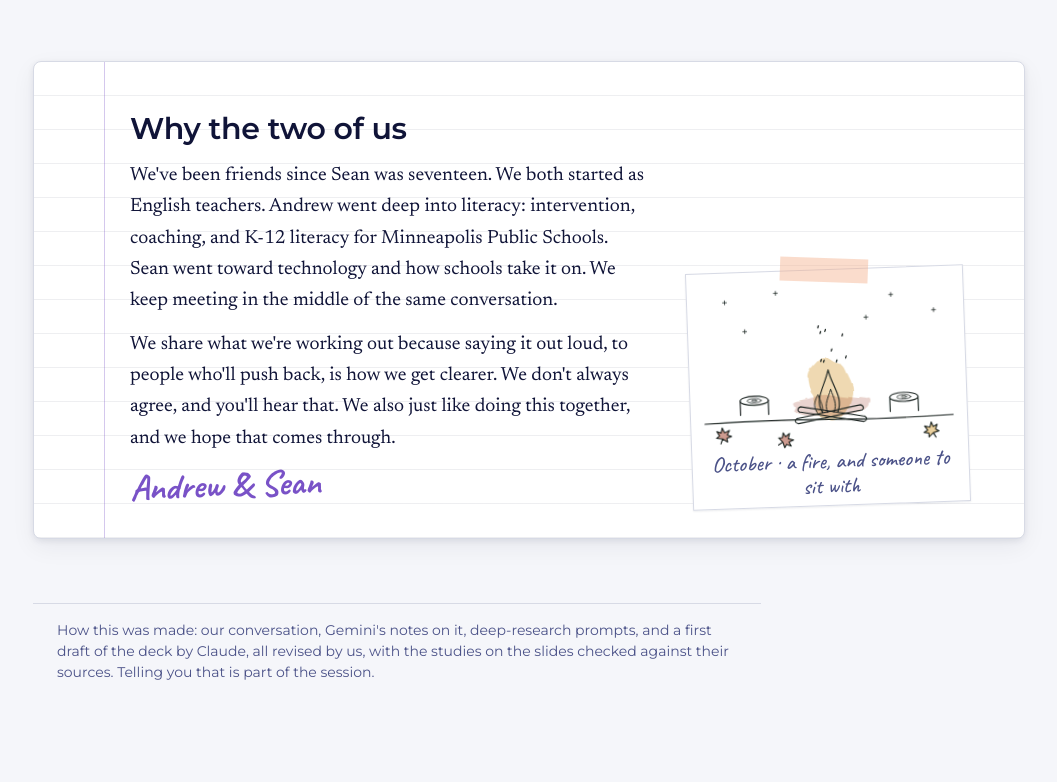
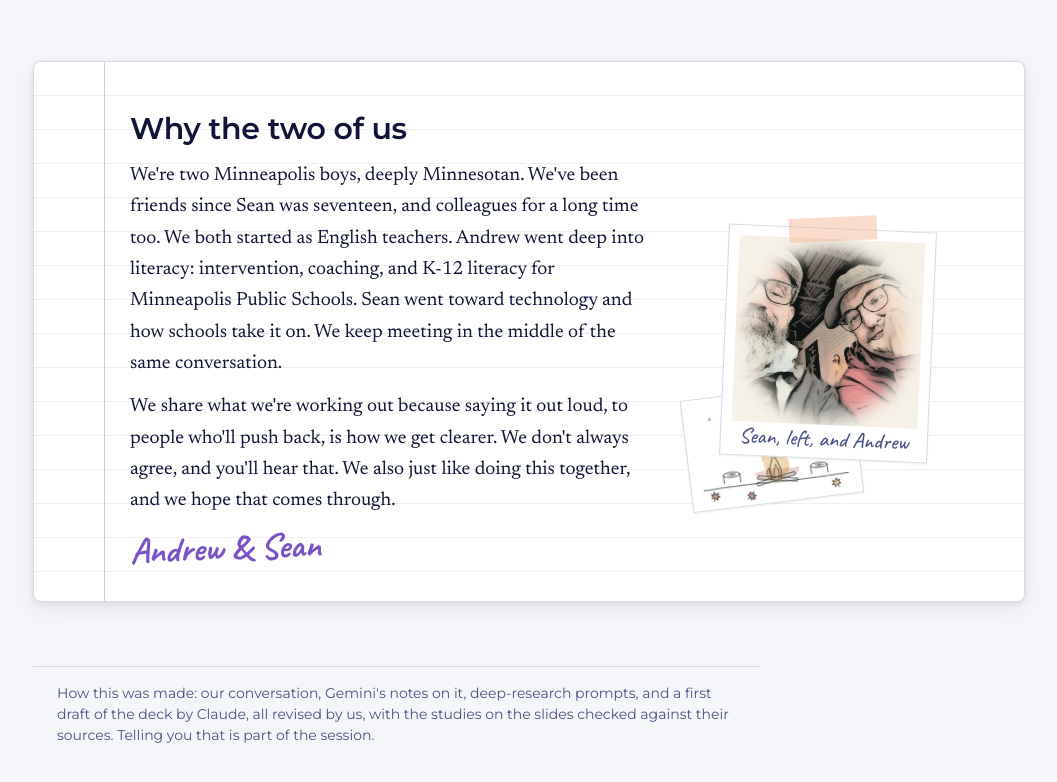
Before and after one commit to inquiredu/lirn-literacy-ai, a website with bundled scripts: page index.html in a window 1280 px wide. Shown: the part 1554-2336 px from the top of the page, without its empty margins (111-1168 px from the left). Before the commit the page ends 2301 px from the top, so only its background shows below. Built offline with nearby package versions, Linux system fonts and the light colour scheme.

Commit message:
Add a small sketch of the two of us
A soft pencil-and-watercolor impression of Sean and Andrew, made from
their coffee-shop photo, taped small into "Why the two of us" with
October's fire tucked behind it, and beside the closing line on the
thank-you slide. "Why the two of us" now opens: two Minneapolis boys,
deeply Minnesotan, friends since Sean was seventeen and colleagues for
a long time too. Only the sketch is in the site.

Co-Authored-By: Claude Opus 5.5 <noreply@anthropic.com>
Claude-Session: https://claude.ai/code/session_018zkPsHbyuqupZfusvaz39Q

```diff
--- a/deck.js
+++ b/deck.js
@@ -55,11 +55,12 @@ export default {
     us: {
       heading: "Why the two of us",
       body: [
-        "We've been friends since Sean was seventeen. We both started as English teachers. Andrew went deep into literacy: intervention, coaching, and K-12 literacy for Minneapolis Public Schools. Sean went toward technology and how schools take it on. We keep meeting in the middle of the same conversation.",
+        "We're two Minneapolis boys, deeply Minnesotan. We've been friends since Sean was seventeen, and colleagues for a long time too. We both started as English teachers. Andrew went deep into literacy: intervention, coaching, and K-12 literacy for Minneapolis Public Schools. Sean went toward technology and how schools take it on. We keep meeting in the middle of the same conversation.",
         "We share what we're working out because saying it out loud, to people who'll push back, is how we get clearer. We don't always agree, and you'll hear that. We also just like doing this together, and we hope that comes through."
       ],
       signoff: "Andrew & Sean",
-      season: "social"            // the part whose drawing is taped beside it: October, the fire
+      photo: { src: "assets/sean-and-andrew.jpg", alt: "A soft pencil-and-watercolor sketch of Sean, left, and Andrew, right, side by side in a coffee shop", caption: "Sean, left, and Andrew" },
+      season: "social"            // the part whose drawing is tucked behind the photo: October, the fire
     },
     made: "How this was made: our conversation, Gemini's notes on it, deep-research prompts, and a first draft of the deck by Claude, all revised by us, with the studies on the slides checked against their sources. Telling you that is part of the session."
   },
@@ -336,10 +337,11 @@ export default {
       notes: "Andrew: leave this up while people scan. Q shows the code large."
     },
     {
-      id: "thanks", part: "revisit", kind: "statement",
+      id: "thanks", part: "revisit", kind: "split",
       kicker: "Thank you",
       heading: "Literacy rarely develops **apart from others**.",
       foot: "{by} · R&B",
+      image: { src: "assets/sean-and-andrew.jpg", alt: "A soft pencil-and-watercolor sketch of Sean, left, and Andrew, right, side by side in a coffee shop" },
       notes: "Both: thank the room. Point them to What We Talk About for resources, and to this deck for slides, notes and sources."
     }
   ]
--- a/index.css
+++ b/index.css
@@ -44,6 +44,12 @@ h2 { font: var(--type-h2); letter-spacing: var(--tracking-heading); }
 /* Why the two of us, signed by hand, with October's fire taped beside it */
 .us.with-note { display: grid; grid-template-columns: minmax(0, 1.4fr) minmax(0, .8fr); gap: var(--space-6); align-items: center; }
 .us-note { --tilt: -2deg; --tape: 4deg; width: 100%; max-width: 20rem; justify-self: center; align-self: center; margin: 0; }
+/* The photo taped on top, with October's fire tucked behind it at an angle, like a page in a kept journal */
+.us-collage { position: relative; display: grid; justify-items: center; padding: var(--space-5) 0 var(--space-6); }
+.us-photo { --tilt: 2.5deg; --tape: -5deg; position: relative; z-index: 1; width: 100%; max-width: 13rem; margin: 0; padding-bottom: 6px; }
+.us-photo img { aspect-ratio: 1; object-fit: cover; }
+.us-note.tucked { --tilt: -7deg; --tape: 8deg; position: absolute; z-index: 0; left: 2%; bottom: -4%; width: 58%; max-width: 11rem; }
+.us-note.tucked::before { display: none; }
 .us p { margin: var(--space-3) 0 0; font: 400 19px/1.65 var(--font-serif); color: var(--fg-1); max-width: 36em; }
 .us .signoff { margin-top: var(--space-4); font: 700 36px/1 var(--font-hand); color: var(--fg-accent); transform: rotate(-2deg); transform-origin: left center; }
 
@@ -59,4 +65,5 @@ h2 { font: var(--type-h2); letter-spacing: var(--tracking-heading); }
   .asks li { font-size: 19px; padding-left: 2.2rem; }
   .aim { padding-inline: 0; }
   .takeaways, .us.with-note { grid-template-columns: minmax(0, 1fr); }
+  .us-note.tucked { left: 0; width: 55%; }
 }
--- a/present/landing.js
+++ b/present/landing.js
@@ -37,14 +37,18 @@ const aim = land.aim && h("section", { class: "aim", "aria-labelledby": "a-head"
   land.aim.close && h("p", { class: "close" }, rich(land.aim.close, ctx)));
 
 const usSeason = land.us?.season && model.partById.get(land.us.season)?.season;
-const us = land.us && h("section", { class: "sheet us" + (usSeason ? " with-note" : ""), "aria-labelledby": "u-head" },
+const us = land.us && h("section", { class: "sheet us" + (usSeason || land.us.photo ? " with-note" : ""), "aria-labelledby": "u-head" },
   h("div", { class: "us-words" },
     h("h2", { id: "u-head" }, rich(land.us.heading, ctx)),
     (land.us.body || []).map((p) => h("p", {}, rich(p, ctx))),
     land.us.signoff && h("p", { class: "signoff" }, rich(land.us.signoff, ctx))),
-  usSeason?.art && h("figure", { class: "field-note us-note" },
-    h("img", { src: usSeason.art, alt: "", decoding: "async" }),
-    usSeason.caption && h("figcaption", {}, rich(usSeason.caption, ctx))));
+  (land.us.photo || usSeason?.art) && h("div", { class: "us-collage" },
+    usSeason?.art && h("figure", { class: "field-note us-note" + (land.us.photo ? " tucked" : "") },
+      h("img", { src: usSeason.art, alt: "", decoding: "async" }),
+      !land.us.photo && usSeason.caption && h("figcaption", {}, rich(usSeason.caption, ctx))),
+    land.us.photo && h("figure", { class: "field-note us-photo" },
+      h("img", { src: land.us.photo.src, alt: land.us.photo.alt || "", decoding: "async" }),
+      land.us.photo.caption && h("figcaption", {}, rich(land.us.photo.caption, ctx)))));
 
 const made = land.made && h("p", { class: "made" }, rich(land.made, ctx));
 
--- a/present/talk.css
+++ b/present/talk.css
@@ -179,3 +179,6 @@
 .field-note img { display: block; width: 100%; height: auto; }
 .field-note::before { content: ""; position: absolute; top: -12px; left: 50%; width: 88px; height: 24px; transform: translateX(-50%) rotate(var(--tape, -3deg)); background: color-mix(in srgb, var(--surface-accent) 42%, transparent); }
 .field-note figcaption { padding: 2px 4px 2px; text-align: center; font: 500 22px/1.15 var(--font-hand); color: var(--fg-2); }
+
+/* The closing slide's sketch of the two of us: small, an impression beside the words, not a portrait */
+.slide.kind-split[data-part="revisit"] .split > .media { max-width: 15em; justify-self: center; transform: rotate(2deg); border-radius: 0; }
```
Also changed, not shown: docs/DECISIONS.md (+1 -0 lines), assets/sean-and-andrew.jpg (added).
